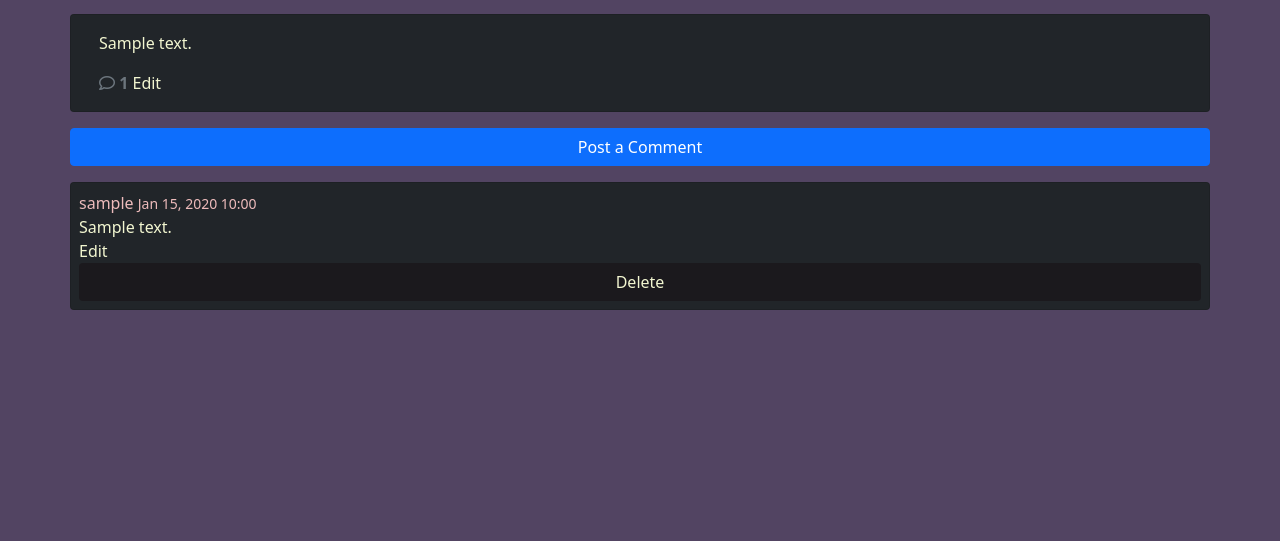
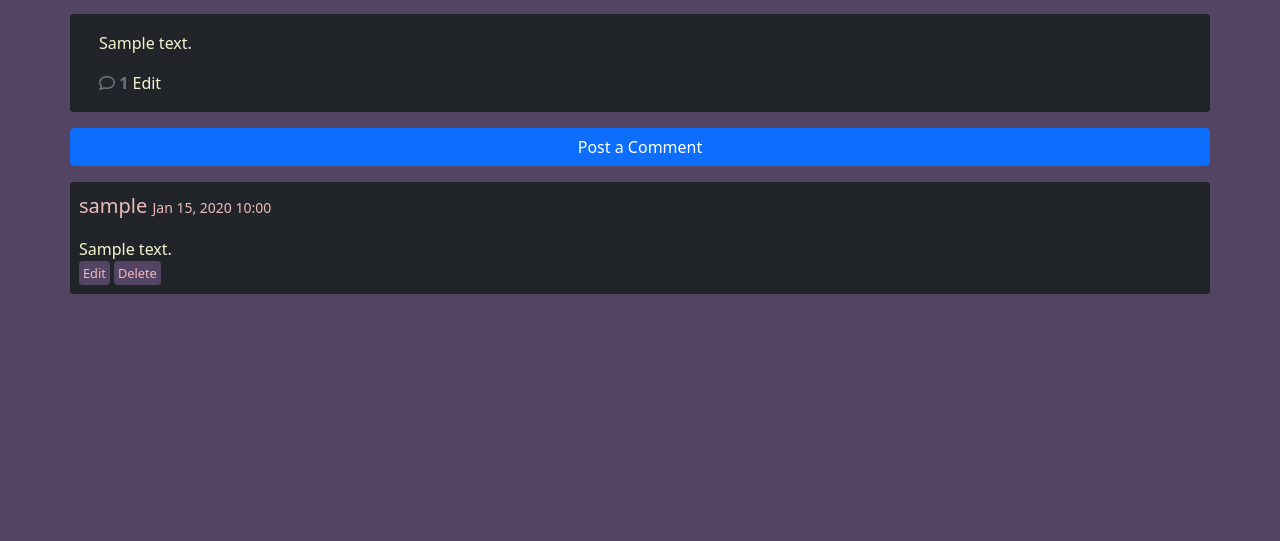
Before and after one commit to EmilionR/django-pp4, a Django app: a page that uses board/templates/board/post_detail.html in a window 1280 px wide. Shown: the part 154-695 px from the top of the page. Run offline with Django 4.2, Linux system fonts and the light colour scheme; a user stored in the database is signed in; tables that the repository leaves empty hold one stand-in row (values such as "Sample post"); parts of the project's set-up code (start-up, migrations or seed data) failed here and were passed over; some libraries are stand-ins or nearby versions.

Commit message:
Redesign comments and give admin access to edit/delete

```diff
--- a/board/admin.py
+++ b/board/admin.py
@@ -7,14 +7,14 @@ class PostAdmin(SummernoteModelAdmin):
     fields = ('title', 'slug', 'author', 'body', 'is_sticky')
     list_display = ('title', 'slug', 'author', 'posted_on')
     search_fields = ['title', 'body']
-    list_filter = ['posted_on', 'author', 'updated_on']
+    list_filter = ['posted_on', 'author']
     summernote_fields = ('body',)
     prepopulated_fields = {'slug': ('title',)}
 
 @admin.register(Comment)
 class CommentAdmin(SummernoteModelAdmin):
     fields = ('author', 'post', 'body', 'is_sticky')
-    list_display = ('author', 'posted_on', 'updated_on')
+    list_display = ('author', 'posted_on')
     search_fields = ['body']
-    list_filter = ['posted_on', 'author', 'updated_on']
+    list_filter = ['posted_on', 'author']
     summernote_fields = ('body',)
--- a/board/templates/board/post_detail.html
+++ b/board/templates/board/post_detail.html
@@ -66,24 +66,26 @@
                 <!-- Iterate through each comment in comments -->
                 {% for comment in comments %}
                 <div class="p-2 comments card bg-dark mb-1">
-                    <a href="{% url 'profile' comment.author.username %}" class="font-weight-bold text-fade">
-                        {{ comment.author }}
-                        <small class="text-fade">
-                            {{ comment.posted_on }}
-                        </small>
-                    </a>
+                    <p class="text-fade small">
+                        <a href="{% url 'profile' comment.author.username %}" class="font-weight-bold lead text-fade">
+                            {{ comment.author }}
+                        </a>
+                        {{ comment.posted_on }}
+                    </p>
                     <div class="text-white" id="comment{{ comment.id }}">
                         {{ comment.body | safe}}
                     </div>
                     <div class="text-white" id="comment{{ comment.id }}">
                         {% if comment.posted_on != comment.updated_on %}
-                            <small>Updated on {{ comment.updated_on }}</small>
+                        <small>Updated on {{ comment.updated_on }}</small>
                         {% endif %}
                     </div>
-                    {% if user.is_authenticated and comment.author == user %}
-                    <a class="text-white" comment_id="{{ comment.id }}"
-                        href="{% url 'edit_comment' comment.pk %}">Edit</a>
-                    <button class="btn btn-delete" comment_id="{{ comment.id }}">Delete</button>
+                    {% if user.is_authenticated and comment.author == user or user.is_staff %}
+                    <div class="d-flex flex-row gap-1">
+                        <a class="comment-control" comment_id="{{ comment.id }}"
+                            href="{% url 'edit_comment' comment.pk %}">Edit</a>
+                        <button class="btn-delete comment-control" comment_id="{{ comment.id }}">Delete</button>
+                    </div>
                     {% endif %}
                 </div>
                 {% endfor %}
@@ -109,7 +111,7 @@
                     <button type="button" class="btn btn-secondary" data-bs-dismiss="modal">Close</button>
                     <button type="submit" class="btn
           btn-danger">Delete</button>
-          {% csrf_token %}
+                    {% csrf_token %}
                 </form>
             </div>
         </div>
--- a/fooroom/settings.py
+++ b/fooroom/settings.py
@@ -33,7 +33,6 @@ ALLOWED_HOSTS = [
     '127.0.0.1',
     '.herokuapp.com'
 ]
-
 
 # Application definition
 
--- a/static/css/style.css
+++ b/static/css/style.css
@@ -54,7 +54,7 @@ h2 {
     color: var(--clr-fade);
 }
 
-/* Styling for crispy comment form */
+/* Styling for crispy form */
 #div_id_title label,
 #div_id_body label {
     display: none
@@ -76,14 +76,18 @@ h2 {
     display: block;
 }
 
-.btn-delete{
-    color: var(--clr-white);
-    background-color: var(--clr-black);
-}
 
-.btn-delete:hover {
+/*---------------------------------------- Buttons and such */
+
+.comment-control {
     color: var(--clr-fade);
-    background-color: var(--clr-black);
+    background-color: var(--clr-shade);
+    border: none;
+    border-radius: 4px;
+    padding: 4px;
+    height: 20x !important;
+    line-height: 1rem;
+    font-size: 0.8rem;
 }
 
 
@@ -99,5 +103,5 @@ h2 {
 }
 
 .text-fade {
-    color: var(--clr-fade);
+    color: var(--clr-fade) !important;
 }
```
